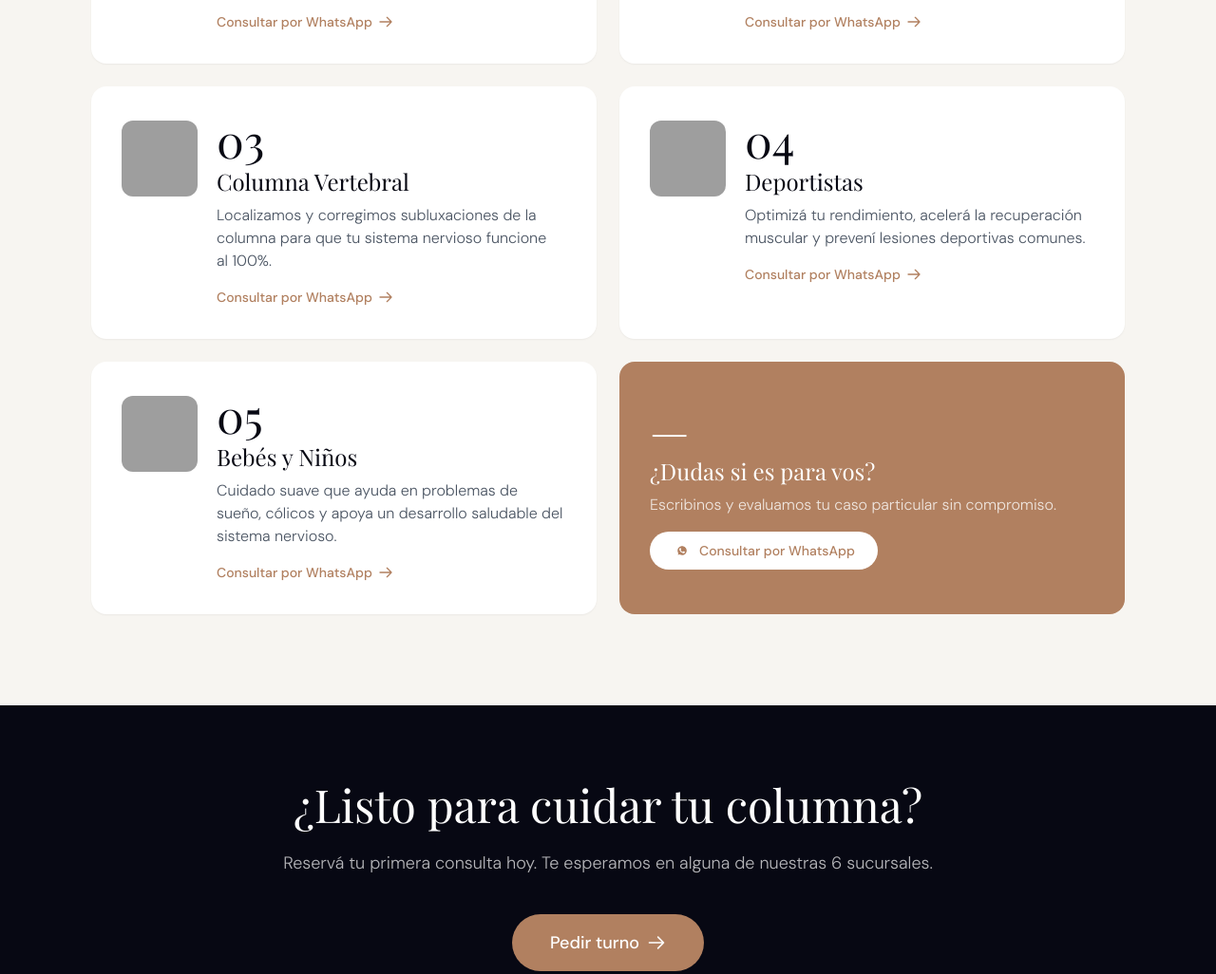
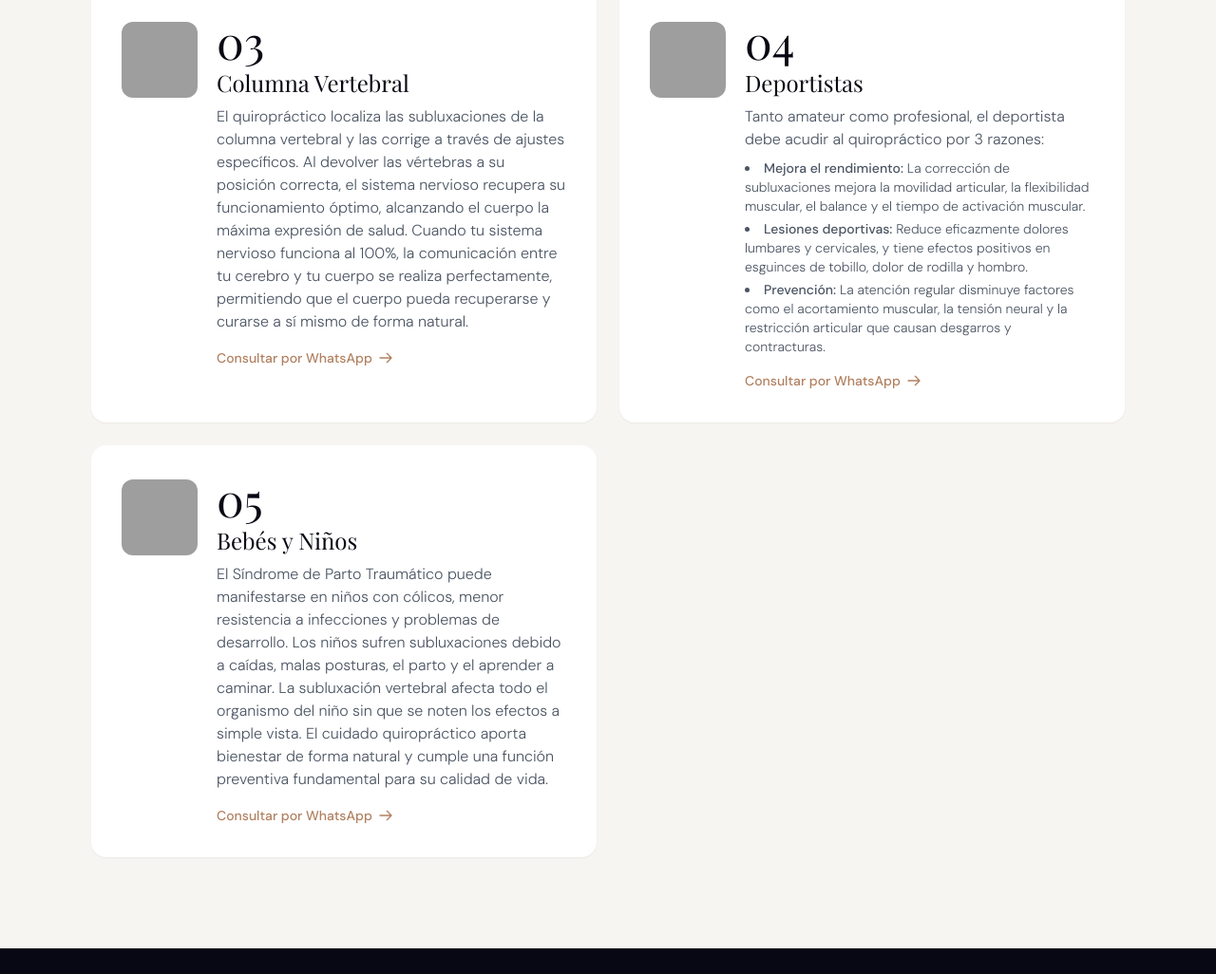
Before and after one commit to NovX-Studio/24Quiropraxia, a plain HTML site: page beneficios.html in a window 1280 px wide. Shown: the part 1171-2197 px from the top of the page at 95% size. Drawn offline with nearby package versions, Linux system fonts and the light colour scheme; grey boxes are pictures that could not be loaded; a web font is replaced by a local one.

Commit message:
Algunos cambios en Beneficios

```diff
--- a/beneficios.html
+++ b/beneficios.html
@@ -95,10 +95,10 @@
     <main id="main-content" class="pt-20 bg-noche">
 
         <!-- Hero -->
-        <section class="bg-noche text-hueso py-24 md:py-32">
+        <section class="bg-noche text-hueso py-16 md:py-20">
             <div class="max-w-4xl mx-auto px-6 lg:px-8 text-center">
-                <h1 class="font-display text-5xl md:text-7xl mb-6 leading-tight text-balance">La quiropraxia es para todos</h1>
-                <p class="text-white/70 text-lg md:text-xl font-light max-w-2xl mx-auto text-pretty">Cuidado adaptado a cada etapa de la vida. Descubrí cómo la quiropraxia puede ayudarte a vos y a tu familia.</p>
+                <h1 class="font-display text-5xl md:text-7xl mb-4 leading-tight text-balance">La quiropraxia es para todos</h1>
+                <p class="text-white/70 text-base md:text-lg font-light max-w-2xl mx-auto text-pretty">Cuidado adaptado a cada etapa de la vida. Descubrí cómo la quiropraxia puede ayudarte a vos y a tu familia.</p>
             </div>
         </section>
 
@@ -147,7 +147,7 @@
                             <div>
                                 <span class="text-tierra/40 font-display text-5xl leading-none block mb-1">03</span>
                                 <h3 class="text-2xl font-display mb-2">Columna Vertebral</h3>
-                                <p class="text-gray-600 font-light text-pretty">Localizamos y corregimos subluxaciones de la columna para que tu sistema nervioso funcione al 100%.</p>
+                                <p class="text-gray-600 font-light text-pretty">El quiropráctico localiza las subluxaciones de la columna vertebral y las corrige a través de ajustes específicos. Al devolver las vértebras a su posición correcta, el sistema nervioso recupera su funcionamiento óptimo, alcanzando el cuerpo la máxima expresión de salud. Cuando tu sistema nervioso funciona al 100%, la comunicación entre tu cerebro y tu cuerpo se realiza perfectamente, permitiendo que el cuerpo pueda recuperarse y curarse a sí mismo de forma natural.</p>
                                 <a href="https://wa.me/5493513323096?text=Hola,%20quiero%20consultar%20sobre%20el%20cuidado%20de%20la%20columna" target="_blank" class="inline-flex items-center gap-1.5 mt-4 text-tierra text-sm font-medium hover:text-cobre transition-colors">
                                     Consultar por WhatsApp <svg class="w-4 h-4" aria-hidden="true"><use href="#icon-arrow"/></svg>
                                 </a>
@@ -162,7 +162,12 @@
                             <div>
                                 <span class="text-tierra/40 font-display text-5xl leading-none block mb-1">04</span>
                                 <h3 class="text-2xl font-display mb-2">Deportistas</h3>
-                                <p class="text-gray-600 font-light text-pretty">Optimizá tu rendimiento, acelerá la recuperación muscular y prevení lesiones deportivas comunes.</p>
+                                <p class="text-gray-600 font-light text-pretty">Tanto amateur como profesional, el deportista debe acudir al quiropráctico por 3 razones:</p>
+                                <ul class="text-gray-600 font-light text-sm space-y-1 mt-2 list-disc list-inside">
+                                    <li><strong class="font-medium">Mejora el rendimiento:</strong> La corrección de subluxaciones mejora la movilidad articular, la flexibilidad muscular, el balance y el tiempo de activación muscular.</li>
+                                    <li><strong class="font-medium">Lesiones deportivas:</strong> Reduce eficazmente dolores lumbares y cervicales, y tiene efectos positivos en esguinces de tobillo, dolor de rodilla y hombro.</li>
+                                    <li><strong class="font-medium">Prevención:</strong> La atención regular disminuye factores como el acortamiento muscular, la tensión neural y la restricción articular que causan desgarros y contracturas.</li>
+                                </ul>
                                 <a href="https://wa.me/5493513323096?text=Hola,%20quiero%20consultar%20sobre%20quiropraxia%20para%20deportistas" target="_blank" class="inline-flex items-center gap-1.5 mt-4 text-tierra text-sm font-medium hover:text-cobre transition-colors">
                                     Consultar por WhatsApp <svg class="w-4 h-4" aria-hidden="true"><use href="#icon-arrow"/></svg>
                                 </a>
@@ -177,7 +182,7 @@
                             <div>
                                 <span class="text-tierra/40 font-display text-5xl leading-none block mb-1">05</span>
                                 <h3 class="text-2xl font-display mb-2">Bebés y Niños</h3>
-                                <p class="text-gray-600 font-light text-pretty">Cuidado suave que ayuda en problemas de sueño, cólicos y apoya un desarrollo saludable del sistema nervioso.</p>
+                                <p class="text-gray-600 font-light text-pretty">El Síndrome de Parto Traumático puede manifestarse en niños con cólicos, menor resistencia a infecciones y problemas de desarrollo. Los niños sufren subluxaciones debido a caídas, malas posturas, el parto y el aprender a caminar. La subluxación vertebral afecta todo el organismo del niño sin que se noten los efectos a simple vista. El cuidado quiropráctico aporta bienestar de forma natural y cumple una función preventiva fundamental para su calidad de vida.</p>
                                 <a href="https://wa.me/5493513323096?text=Hola,%20quiero%20consultar%20sobre%20quiropraxia%20para%20bebés%20y%20niños" target="_blank" class="inline-flex items-center gap-1.5 mt-4 text-tierra text-sm font-medium hover:text-cobre transition-colors">
                                     Consultar por WhatsApp <svg class="w-4 h-4" aria-hidden="true"><use href="#icon-arrow"/></svg>
                                 </a>
@@ -185,16 +190,6 @@
                         </div>
                     </div>
 
-                    <!-- CTA -->
-                    <div class="bg-tierra text-white p-8 rounded-2xl flex flex-col justify-center items-center md:items-start text-center md:text-left">
-                        <span class="text-tierra/40 font-display text-5xl leading-none block mb-1">—</span>
-                        <h3 class="text-2xl font-display mb-2">¿Dudas si es para vos?</h3>
-                        <p class="text-white/80 font-light text-pretty mb-4">Escribinos y evaluamos tu caso particular sin compromiso.</p>
-                        <a href="https://wa.me/5493513323096?text=Hola,%20quiero%20consultar%20si%20la%20quiropraxia%20me%20puede%20ayudar" target="_blank" class="inline-flex items-center gap-2 bg-white text-tierra px-6 py-2.5 rounded-full text-sm font-medium hover:bg-claro transition-colors">
-                            <svg class="w-5 h-5" fill="currentColor" viewBox="0 0 24 24" aria-hidden="true"><path d="M12.031 6.172c-3.181 0-5.767 2.586-5.768 5.766-.001 1.298.38 2.27 1.019 3.287l-.582 2.128 2.182-.573c.978.58 1.911.928 3.145.929 3.178 0 5.767-2.587 5.768-5.766.001-3.187-2.575-5.77-5.764-5.771zm3.392 8.244c-.144.405-.837.774-1.17.824-.299.045-.677.063-1.092-.069-.252-.08-.575-.187-.988-.365-1.739-.751-2.874-2.502-2.961-2.617-.087-.116-.708-.94-.708-1.793s.448-1.273.607-1.446c.159-.173.346-.217.462-.217l.332.006c.106.005.249-.04.39.298.144.347.491 1.2.534 1.287.043.087.072.188.014.304-.058.116-.087.188-.173.289l-.26.304c-.087.086-.177.18-.076.354.101.174.449.741.964 1.201.662.591 1.221.774 1.394.86s.274.072.376-.043c.101-.116.433-.506.549-.68.116-.173.231-.145.39-.087s1.011.477 1.184.564.289.13.332.202c.045.072.045.419-.099.824z"/></svg>
-                            Consultar por WhatsApp
-                        </a>
-                    </div>
                 </div>
             </div>
         </section>
```
